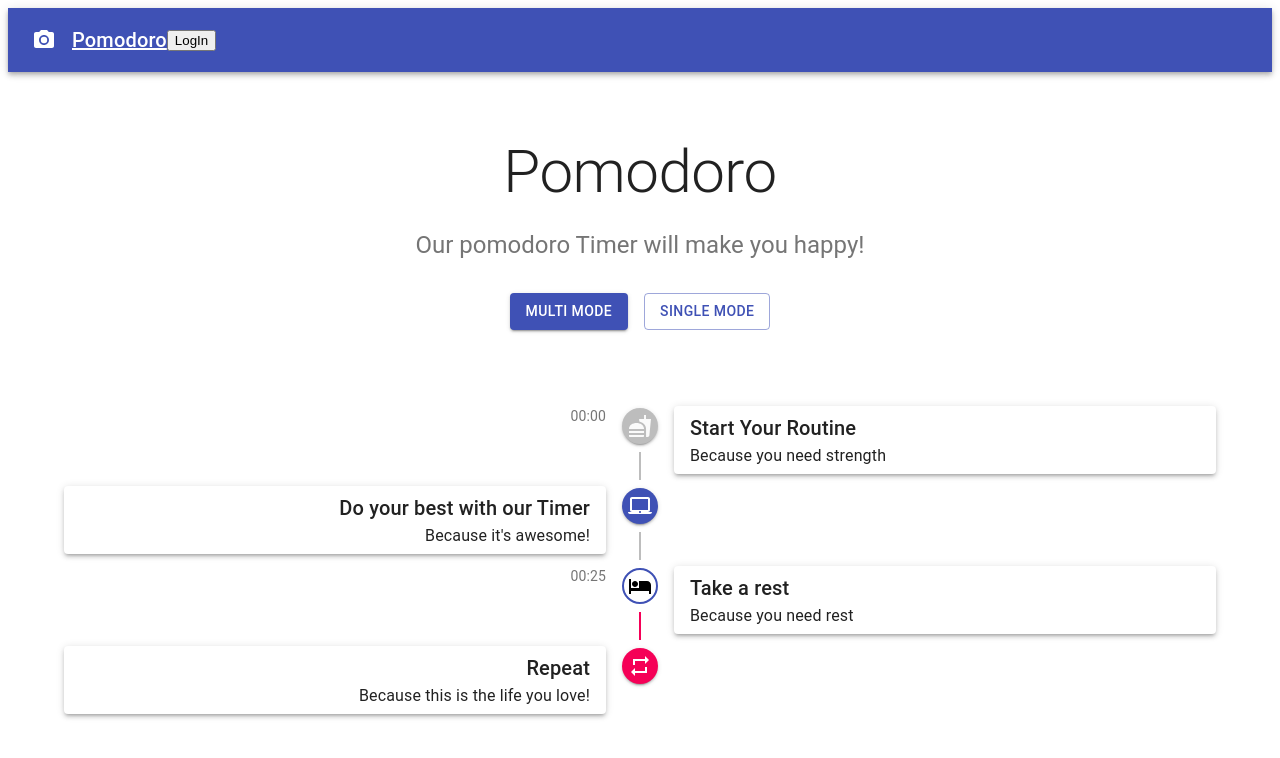
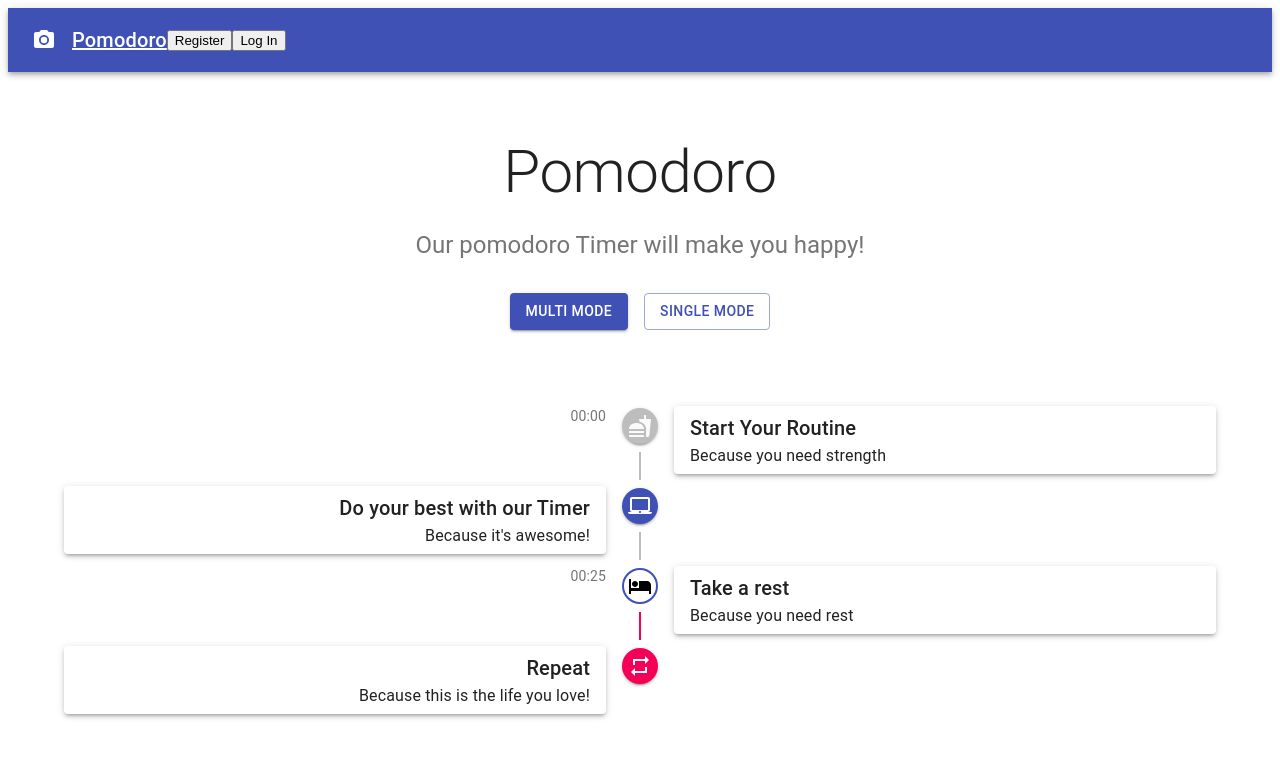
Before and after one commit to lsh3163/Tomato, a React (Create React App) app in the folder client/: page / in a window 1280 px wide. Shown: the top 758 px of the page. Built offline with nearby package versions, Linux system fonts and the light colour scheme; no server answers.

Commit message:
Add Register

```diff
--- a/client/src/Components/Header.js
+++ b/client/src/Components/Header.js
@@ -1,4 +1,4 @@
-import React from 'react';
+import React, { useContext } from 'react';
 import AppBar from '@material-ui/core/AppBar';
 import Button from '@material-ui/core/Button';
 import CameraIcon from '@material-ui/icons/PhotoCamera';
@@ -11,7 +11,7 @@ import Container from '@material-ui/core/Container';
 import { Link, useHistory } from "react-router-dom";
 import { createMuiTheme } from '@material-ui/core/styles';
 import purple from '@material-ui/core/colors/purple';
-
+import UserContext from './UserContext';
 
 const useStyles = makeStyles((theme) => ({
   root: {
@@ -35,9 +35,20 @@ const useStyles = makeStyles((theme) => ({
 }));
 
 export default function Board() {
+  const { userData, setUserData } = useContext(UserContext);
+
+  const classes = useStyles();
   const history = useHistory();
+
+  const register = () => history.push("/register");
   const login = () => history.push("/login");
-  const classes = useStyles();
+  const logout = () => {
+    setUserData({
+        token: undefined,
+        user: undefined
+    })
+    localStorage.setItem("auth-token", "")
+  };
   return (
     <React.Fragment>
       <AppBar position="relative">
@@ -46,7 +57,14 @@ export default function Board() {
             <Typography variant="h6" color="inherit" noWrap component={Link} to={"/"}>
                 Pomodoro
             </Typography>
-            <button onClick={login}>LogIn</button>
+            {userData.user ?(
+                <button onClick={logout}>Log Out</button>
+            ) : (
+            <>
+                <button onClick={register}>Register</button>
+                <button onClick={login}>Log In</button>
+            </>
+            )}
         </Toolbar>
       </AppBar>
       <main>
```
